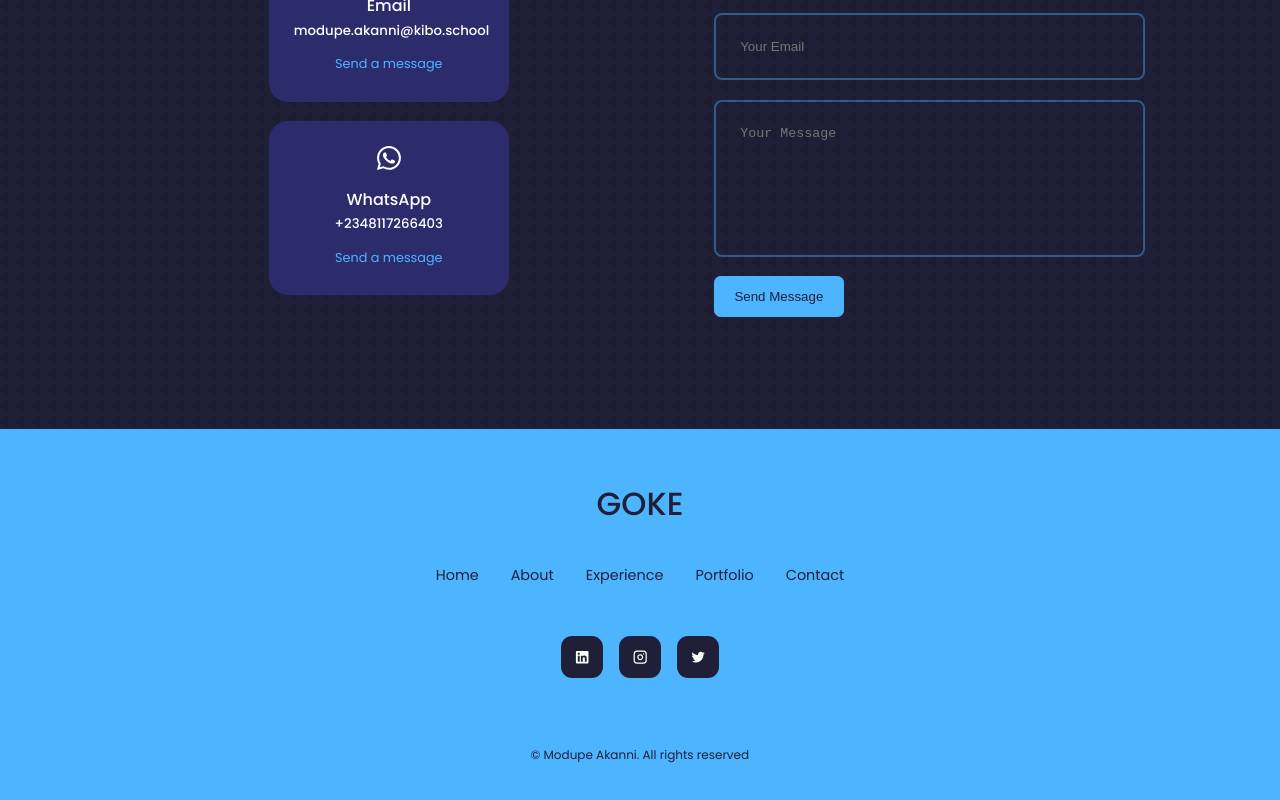
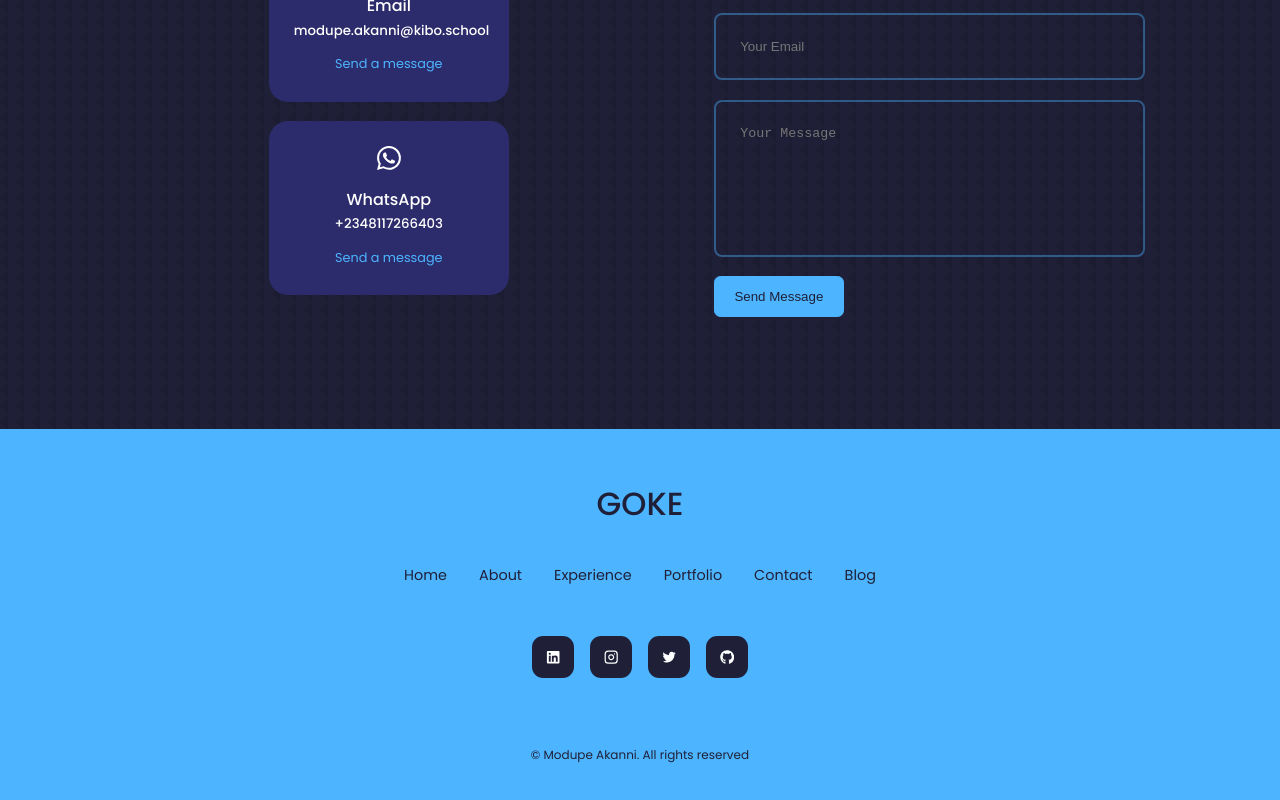
Before and after one commit to Goketech/portfolio, a React (Create React App) app: page / in a window 1280 px wide. Shown: the part 3490-4290 px from the top of the page. Built offline with nearby package versions, Linux system fonts and the light colour scheme; no server answers.

Commit message:
modify footer

```diff
--- a/src/components/footer/Footer.jsx
+++ b/src/components/footer/Footer.jsx
@@ -4,6 +4,7 @@ import {FaFacebookF} from 'react-icons/fa'
 import {FiInstagram} from 'react-icons/fi'
 import {IoLogoTwitter} from 'react-icons/io'
 import {FaLinkedin} from 'react-icons/fa'
+import {FaGithub} from 'react-icons/fa'
 
 const Footer = () => {
   return (
@@ -18,12 +19,14 @@ const Footer = () => {
         <li><a href="#portfolio">Portfolio</a></li>
         {/* <li><a href="#testimonials">Testimonials</a></li> */}
         <li><a href="#contact">Contact</a></li>
+        <li><a href="#blog">Blog</a></li>
       </ul>
 
       <div className="footer__socials">
         <a href="https://www.linkedin.com/in/modupe-akanni/"><FaLinkedin/></a>
         <a href="https://instagram.com/adegoke_akanni"><FiInstagram/></a>
         <a href="https://twitter.com/aka_goke"><IoLogoTwitter/></a>
+        <a href="https://github.com/Goketech"><FaGithub/></a>
       </div>
 
       <div className="footer__copyright">
```
